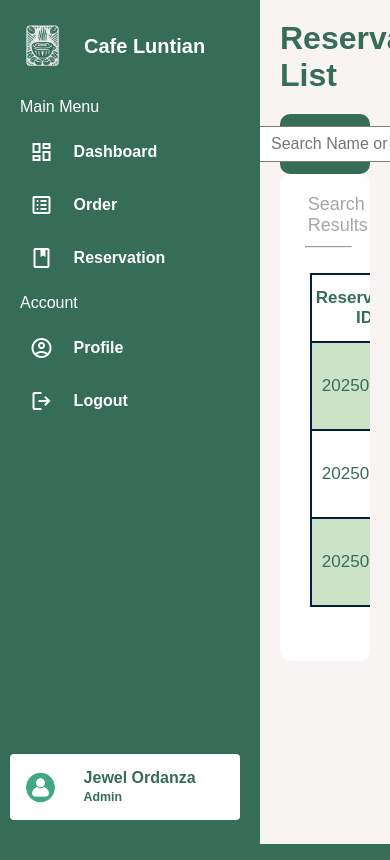
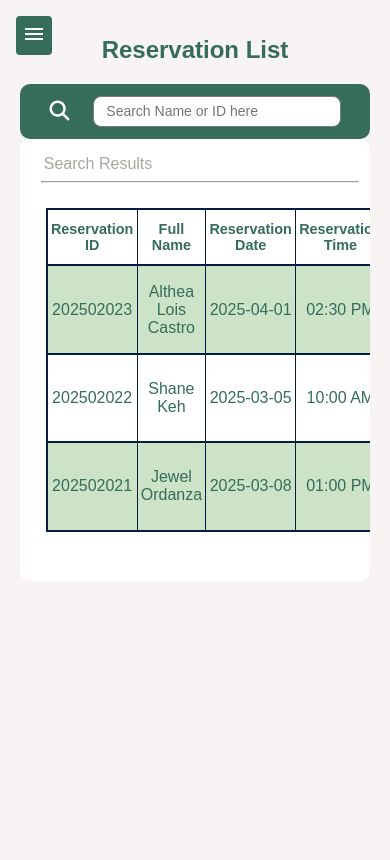
Before and after one commit to Lois223/CafeLuntian, a PHP site: page /adminReservation.php in a window 390 px wide. Run offline with PHP 8.4, Linux system fonts and the light colour scheme; a user stored in the database is signed in; data comes from the database, SQL or seed files in the repository; some libraries are stand-ins or nearby versions.

Commit message:
Add files via upload

```diff
--- a/adminReservation.php
+++ b/adminReservation.php
@@ -21,6 +21,11 @@
     </style>
   </head>
   <body>
+
+    <button id="sidebarToggle" class="sidebar-toggle">
+      <span class="material-symbols-outlined">menu</span>
+    </button>
+
     <aside class="sidebar">
       <div class="sidebar-header">
         <img src="img/logo3.png" alt="logo" />
@@ -172,12 +177,11 @@
 
                     echo "</table>";
                     ?>
-
-
-
             </div>
         </section>
     </main>
+
+    <script src="main.js"></script>
     <script>
       function updateStatus(reservationId, status) {
         const statusElement = document.getElementById(`status-${reservationId}`);
@@ -188,6 +192,5 @@
         }
       }
    </script>
-    <script src="main.js"></script>
 </body>
 </html>
--- a/main.js
+++ b/main.js
@@ -1,3 +1,26 @@
+//toggle sidebar
+    const sidebar = document.querySelector('.sidebar');
+    const toggleBtn = document.querySelector('.sidebar-toggle');
+
+    toggleBtn.addEventListener('click', (e) => {
+        e.stopPropagation(); // prevent immediate closing
+        sidebar.classList.add('show-sidebar');
+        toggleBtn.style.display = 'none'; // hide toggle btn
+    });
+
+    // close sidebar when clicking outside
+    document.addEventListener('click', (e) => {
+        if (!sidebar.contains(e.target)) {
+            sidebar.classList.remove('show-sidebar');
+            toggleBtn.style.display = 'block'; // show toggle btn
+        }
+    });
+
+    // prevent closing when clicking inside the sidebar
+    sidebar.addEventListener('click', (e) => {
+        e.stopPropagation();
+    });
+
 // sidebar (mobile)
 document.addEventListener("DOMContentLoaded", function () {
     const menuToggle = document.getElementById("menu-toggle");
--- a/style3.css
+++ b/style3.css
@@ -29,6 +29,7 @@
   padding: 1.5rem 1.25rem;
   transition: all 0.4s ease;
   z-index: 1000;
+  scrollbar-width: none;
 }
 
 .sidebar:hover {
@@ -74,16 +75,20 @@
   top: 50%;
   width: 100%;
   height: 1px;
-    transform: scaleX(1);
-    transform: translateY(-50%);
   background: #fff;
   transform-origin: right;
-    transition-delay: 0.2s;
+  transition: transform 0.4s ease;
+  transform: scaleX(1);
 }
 
-  .sidebar:hover .sidebar-links .menu-separator {
-    transition-delay: 0s;
+.sidebar:hover .sidebar-links .menu-separator,
+.sidebar.show-sidebar .sidebar-links .menu-separator {
   transform: scaleX(0);
+}
+
+.sidebar:hover .sidebar-links h4 span,
+.sidebar.show-sidebar .sidebar-links h4 span {
+  opacity: 1;
 }
 
 .sidebar-links {
@@ -176,7 +181,6 @@
   color: #356D59;
 }
 
-
 /* style for admin profile */
 .profile-container {
 background-color: #f7f7f7;
@@ -212,10 +216,16 @@
 color: #356D59;
 }
 
+
 /* Style for tables */
+.table-wrapper {
+  overflow-x: auto;
+  width: 100%;
+}
+
 table {
-  margin: 2vh auto;
-  font-size: 1.0625rem;
+  margin: clamp(1vh, 2vh, 3vh) auto;
+  font-size: clamp(0.875rem, 1.1vw, 1.0625rem);
   border: solid #051D40 0.125rem;
   background-color: #FFF;
   border-radius: 0.9375rem;
@@ -224,7 +234,7 @@ table {
 }
 
 table td {
-  padding: 0.1875rem 0.25rem;
+  padding: clamp(0.125rem, 0.25vw, 0.1875rem) clamp(0.2rem, 0.5vw, 0.25rem);
   text-align: center;
   border-bottom: 0.125rem solid #051D40;
   color: #356D59;
@@ -232,6 +242,7 @@ table td {
 
 .tblheader {
   color: #255141;
+  font-size: clamp(0.9rem, 1.1vw, 1.0625rem);
 }
 
 .group-even {
@@ -250,8 +261,8 @@ table td {
 
 .remove-row-button i {
   color: #940a0a;
-  font-size: 1.5rem;
-  margin-top: 1rem;
+  font-size: clamp(1.25rem, 1.5vw, 1.5rem);
+  margin-top: clamp(0.75rem, 1vw, 1rem);
   background: none;
   border: none;
   cursor: pointer;
@@ -272,28 +283,28 @@ table td {
 
 .search p {
   color: #ffffff;
-  font-size: 1.25rem;
+  font-size: clamp(1rem, 1.5vw, 1.25rem);
 }
 
 .search input, .search select {
-  padding: 0.625rem;
-  margin-left: 0.625rem;
+  padding: clamp(0.5rem, 1vw, 0.625rem);
+  margin-left: clamp(0.5rem, 1vw, 0.625rem);
 }
 
 #searchInput {
-  width: 50vw;
-  padding: 0.5rem;
+  width: clamp(70%, 50vw, 90%);
+  padding: clamp(0.4rem, 1vw, 0.5rem);
   border-radius: 0.5rem;
   background: #ffffff;
-  font-size: 1rem;
+  font-size: clamp(0.875rem, 1vw, 1rem);
   text-align: left;
-  padding-left: 1.25rem;
+  padding-left: clamp(0.8rem, 1.5vw, 1.25rem);
   border: 0.0625rem solid #7c7b7b;
 }
 
 #searchIcon {
   color: #ffffff;
-  font-size: 1.25rem;
+  font-size: clamp(1rem, 1.5vw, 1.25rem);
   cursor: pointer;
 }
 
@@ -323,7 +334,7 @@ table td {
 /* Style for search-result section */
 .search-result {
   flex: 1;
-  padding: 1.25rem;
+  padding: clamp(1rem, 1.5vw, 1.25rem);
   box-sizing: border-box;
   background-color: #ffffff;
   border-radius: 0.625rem;
@@ -331,15 +342,15 @@ table td {
 }
 
 .search-result h1 {
-  margin-left: 2vw;
-  font-size: 1.125rem;
+  margin-left: clamp(1vw, 2vw, 2.5vw);
+  font-size: clamp(1rem, 1.3vw, 1.125rem);
   color: #a8a6a0;
   font-weight: normal;
 }
 
 .search-result hr {
-  margin-top: 0.625rem;
-  margin-left: 1.25vw;
+  margin-top: clamp(0.5rem, 1vw, 0.625rem);
+  margin-left: clamp(1vw, 1.5vw, 1.25vw);
   width: 95%;
 }
 
@@ -349,3 +360,122 @@ table td {
   margin-top: 3vh;
   margin-bottom: 4vh;
 }
+
+@media screen and (max-width: 768px) {
+  /* sidebar */
+  .sidebar-toggle {
+    position: fixed;
+    top: 1rem;
+    left: 1rem;
+    background: #356D59;
+    border: none;
+    color: #fff;
+    padding: 6px;
+    border-radius: 4px;
+    cursor: pointer;
+    z-index: 1100;
+  }
+
+  .sidebar {
+    width: 0;
+    padding: 0;
+    overflow: hidden;
+    transition: width 0.4s ease-in-out, padding 0.4s ease-in-out;
+  }
+
+  .sidebar.show-sidebar {
+    width: 16.25rem;
+    padding: 1.5rem 1.25rem;
+  }
+
+  .sidebar-links {
+    list-style: none;
+    margin-top: 1.25rem;
+    height: 80%;
+    overflow-y: auto;
+    scrollbar-width: none;
+  }
+
+  .main {
+    margin-left: 0 !important;
+    margin-top: 1rem;
+    transition: none !important;
+  }
+
+  .main h1{
+    text-align: center;
+    font-size: clamp(1.5rem, 2vw, 2rem);
+  }
+
+  /* search */
+  #searchInput {
+    width: clamp(60%, 70vw, 80%);
+  }
+
+  .search-result h1 {
+    text-align: left;
+    font-size: 1rem;
+  }
+
+  .search-result hr {
+    width: 100%;
+  }
+
+  /* table */
+  table {
+    font-size: 1rem;
+  }
+
+  table td {
+    padding: 0.2rem;
+  }
+
+  .remove-row-button i {
+    font-size: 1.25rem;
+  }
+
+}
+
+
+@media (max-width: 360px) {
+  .main {
+      margin-top: 3rem;
+  }
+
+  .main h1{
+    font-size: clamp(1.5rem, 2vw, 2rem);
+  }
+
+  /* search */
+  #searchInput {
+    width: 100%;
+  }
+
+  .search p {
+    font-size: 1rem;
+  }
+
+  #searchIcon {
+    font-size: 1rem;
+  }
+
+  .search-result {
+    padding: 0.75rem;
+  }
+
+  .search-result h1 {
+    font-size: 0.875rem;
+    margin-left: 0.5vw;
+    margin-top: .6rem;
+  }
+
+  /* table */
+  table {
+    font-size: 0.875rem;
+  }
+
+  .remove-row-button i {
+    font-size: 1rem;
+  }
+
+}
```
Lines whose indentation alone changed are shown as unchanged.
